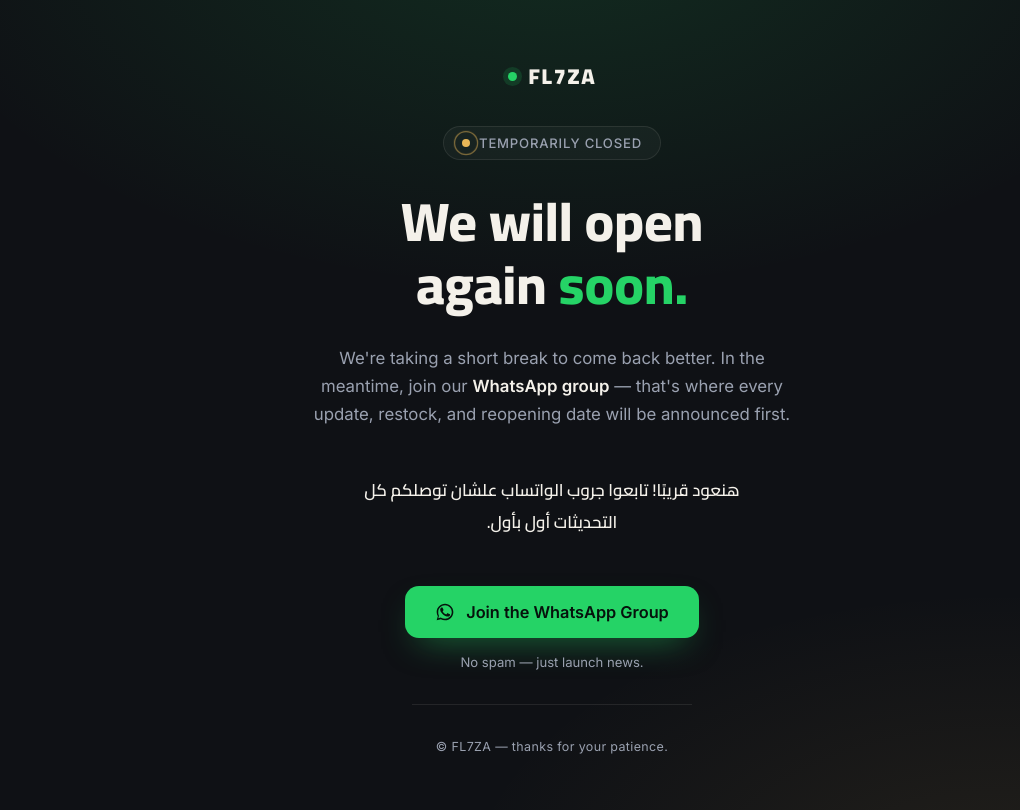
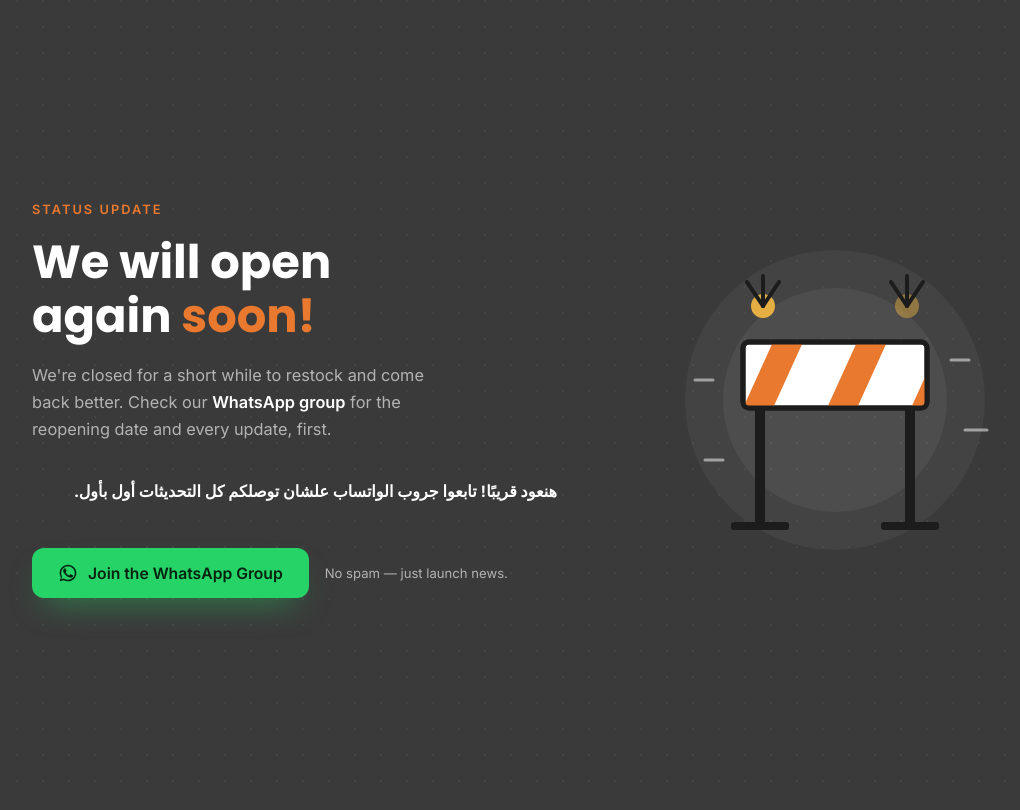
Before and after one commit to fl7za/fl7za-opening-soon, a plain HTML site: page fl7za-opening.html in a window 1280 px wide. Shown: the whole page, without its empty margins (88-1108 px from the left). Drawn offline with Linux system fonts and the light colour scheme.

Commit message:
tried to not make it look like AI slop shit

```diff
--- a/fl7za-opening.html
+++ b/fl7za-opening.html
@@ -1,195 +1,172 @@
 <title>FL7ZA — Opening Soon</title>
 <link rel="preconnect" href="https://fonts.googleapis.com">
 <link rel="preconnect" href="https://fonts.gstatic.com" crossorigin>
-<link rel="stylesheet" href="https://fonts.googleapis.com/css2?family=Cairo:wght@600;700;800;900&family=Inter:wght@400;500;600&display=swap">
+<link rel="stylesheet" href="https://fonts.googleapis.com/css2?family=Poppins:wght@600;700;800&family=Inter:wght@400;500;600&display=swap">
 <style>
   :root{
-    --bg:#0f1115;
-    --bg-2:#151822;
-    --panel:#1a1e29;
-    --ink:#f4f1ea;
-    --ink-dim:#9aa1b0;
-    --line:rgba(244,241,234,0.09);
-    --accent:#25d366;
-    --accent-ink:#06120c;
-    --gold:#e8b657;
+    --bg:#3a3a3a;
+    --bg-dot:rgba(255,255,255,0.05);
+    --ink:#ffffff;
+    --ink-dim:#b3b3b3;
+    --orange:#e8792e;
+    --orange-dim:#c96a28;
+    --yellow:#f5b942;
+    --whatsapp:#25d366;
   }
   @media (prefers-color-scheme: light){
     :root:not([data-theme="light"]){
-      --bg:#0f1115; --bg-2:#151822; --panel:#1a1e29; --ink:#f4f1ea; --ink-dim:#9aa1b0; --line:rgba(244,241,234,0.09); --accent:#25d366; --accent-ink:#06120c; --gold:#e8b657;
+      --bg:#3a3a3a; --ink:#ffffff; --ink-dim:#b3b3b3;
     }
   }
   :root[data-theme="light"]{
-    --bg:#0f1115; --bg-2:#151822; --panel:#1a1e29; --ink:#f4f1ea; --ink-dim:#9aa1b0; --line:rgba(244,241,234,0.09); --accent:#25d366; --accent-ink:#06120c; --gold:#e8b657;
+    --bg:#3a3a3a; --ink:#ffffff; --ink-dim:#b3b3b3;
   }
 
   *{box-sizing:border-box;}
   body{
     margin:0;
+    min-height:100%;
     background:
-      radial-gradient(1100px 620px at 50% -10%, rgba(37,211,102,0.14), transparent 60%),
-      radial-gradient(900px 500px at 85% 110%, rgba(232,182,87,0.09), transparent 60%),
+      radial-gradient(circle at 1px 1px, var(--bg-dot) 1.4px, transparent 1.4px) 0 0/26px 26px,
       var(--bg);
     color:var(--ink);
     font-family:"Inter", system-ui, -apple-system, "Segoe UI", sans-serif;
-    min-height:100%;
     display:flex;
     align-items:center;
     justify-content:center;
-    padding-inline:20px;
-    padding-block:56px;
+    padding-inline:24px;
+    padding-block:60px;
   }
 
-  .stage{
+  .wrap{
     width:100%;
-    max-width:640px;
+    max-width:1040px;
+    display:grid;
+    grid-template-columns:1.05fr 0.95fr;
+    align-items:center;
+    gap:40px;
+  }
+  @media (max-width:760px){
+    .wrap{grid-template-columns:1fr; text-align:center;}
+    .col-text{align-items:center;}
+  }
+
+  .brand{
+    display:flex;
+    align-items:center;
+    font-family:"Poppins", sans-serif;
+    font-weight:800;
+    font-size:1.3rem;
+    letter-spacing:0.06em;
+    text-transform:uppercase;
+    margin-bottom:34px;
+  }
+  @media (max-width:760px){ .brand{ justify-content:center; } }
+
+  .col-text{
     display:flex;
     flex-direction:column;
-    align-items:center;
-    text-align:center;
-    gap:30px;
+    gap:18px;
   }
 
-  .mark{
-    display:flex;
-    align-items:center;
-    gap:12px;
-    font-family:"Cairo", "Inter", sans-serif;
-    font-weight:900;
-    font-size:1.35rem;
-    letter-spacing:0.08em;
-    color:var(--ink);
-  }
-  .mark .dot{
-    width:9px; height:9px; border-radius:50%;
-    background:var(--accent);
-    box-shadow:0 0 0 5px rgba(37,211,102,0.15);
-  }
-
-  .status{
-    display:inline-flex;
-    align-items:center;
-    gap:9px;
-    padding:8px 18px;
-    border-radius:999px;
-    border:1px solid var(--line);
-    background:rgba(244,241,234,0.03);
-    color:var(--ink-dim);
-    font-size:0.82rem;
-    letter-spacing:0.06em;
+  .eyebrow{
+    color:var(--orange);
+    font-weight:700;
+    font-size:0.8rem;
+    letter-spacing:0.16em;
     text-transform:uppercase;
-    font-weight:500;
-  }
-  .status .pulse{
-    position:relative;
-    width:8px; height:8px; border-radius:50%;
-    background:var(--gold);
-    flex:none;
-  }
-  .status .pulse::after{
-    content:"";
-    position:absolute; inset:-6px;
-    border-radius:50%;
-    border:1px solid var(--gold);
-    animation:ring 2.2s ease-out infinite;
-  }
-  @keyframes ring{
-    0%{transform:scale(0.6); opacity:0.9;}
-    100%{transform:scale(2.1); opacity:0;}
-  }
-  @media (prefers-reduced-motion: reduce){
-    .status .pulse::after{animation:none;}
   }
 
   h1{
-    font-family:"Cairo", "Inter", sans-serif;
-    font-weight:800;
-    font-size:clamp(2.1rem, 6vw, 3.4rem);
-    line-height:1.15;
+    font-family:"Poppins", sans-serif;
+    font-weight:700;
+    font-size:clamp(2rem, 4.6vw, 2.9rem);
+    line-height:1.18;
     margin:0;
     text-wrap:balance;
   }
-  h1 .accent{color:var(--accent);}
+  h1 .accent{color:var(--orange);}
 
   p.lede{
     margin:0;
-    max-width:46ch;
+    max-width:42ch;
     color:var(--ink-dim);
-    font-size:1.05rem;
+    font-size:1.02rem;
     line-height:1.65;
   }
   p.lede strong{color:var(--ink); font-weight:600;}
+  @media (max-width:760px){ p.lede{ max-width:none; } }
 
   .ar{
-    font-family:"Cairo", "Inter", sans-serif;
+    font-family:"Poppins", sans-serif;
     direction:rtl;
     font-weight:600;
-    font-size:1.05rem;
+    font-size:1rem;
     color:var(--ink);
-    max-width:46ch;
-    line-height:1.9;
+    line-height:1.85;
   }
+
+  .cta-row{
+    display:flex;
+    align-items:center;
+    gap:16px;
+    margin-top:8px;
+    flex-wrap:wrap;
+  }
+  @media (max-width:760px){ .cta-row{ justify-content:center; } }
 
   .cta{
     display:inline-flex;
     align-items:center;
-    gap:11px;
-    padding:16px 30px;
-    border-radius:14px;
-    background:var(--accent);
-    color:var(--accent-ink);
+    gap:10px;
+    padding:15px 26px;
+    border-radius:12px;
+    background:var(--whatsapp);
+    color:#06210f;
     font-weight:700;
-    font-size:1.02rem;
+    font-size:0.98rem;
     text-decoration:none;
-    box-shadow:0 14px 34px -14px rgba(37,211,102,0.55);
+    box-shadow:0 16px 32px -14px rgba(37,211,102,0.55);
     transition:transform 0.18s ease, box-shadow 0.18s ease;
   }
-  .cta:hover{
-    transform:translateY(-2px);
-    box-shadow:0 18px 40px -14px rgba(37,211,102,0.7);
+  .cta:hover{ transform:translateY(-2px); }
+  .cta:focus-visible{ outline:2px solid var(--orange); outline-offset:3px; }
+
+  .cta-sub{ font-size:0.82rem; color:var(--ink-dim); }
+
+  .art{
+    display:flex;
+    align-items:center;
+    justify-content:center;
   }
-  .cta:focus-visible{
-    outline:2px solid var(--gold);
-    outline-offset:3px;
+  .art svg{ width:100%; max-width:400px; height:auto; }
+
+  .lamp{ animation:blink 1.6s ease-in-out infinite; transform-origin:center; }
+  .lamp.b{ animation-delay:0.8s; }
+  @keyframes blink{
+    0%, 100%{ opacity:1; }
+    50%{ opacity:0.35; }
   }
-  .cta svg{flex:none;}
-
-  .cta-sub{
-    margin-top:-14px;
-    font-size:0.82rem;
-    color:var(--ink-dim);
-  }
-
-  .divider{
-    width:100%;
-    max-width:280px;
-    height:1px;
-    background:var(--line);
-    margin-block:4px;
-  }
-
-  footer{
-    color:var(--ink-dim);
-    font-size:0.78rem;
-    letter-spacing:0.03em;
+  @media (prefers-reduced-motion: reduce){
+    .lamp{ animation:none; }
   }
 </style>
 
-<div class="stage">
-  <div class="mark"><span class="dot"></span>FL7ZA</div>
+<div class="wrap">
+  <div class="col-text">
+    <span class="eyebrow">Status update</span>
 
-  <span class="status"><span class="pulse"></span>Temporarily closed</span>
-
-  <h1>We will open<br>again <span class="accent">soon.</span></h1>
+    <h1>We will open<br>again <span class="accent">soon!</span></h1>
 
     <p class="lede">
-    We're taking a short break to come back better. In the meantime, join our
-    <strong>WhatsApp group</strong> — that's where every update, restock, and reopening
-    date will be announced first.
+      We're closed for a short while to restock and come back better.
+      Check our <strong>WhatsApp group</strong> for the reopening date and every
+      update, first.
     </p>
 
     <p class="ar">هنعود قريبًا! تابعوا جروب الواتساب علشان توصلكم كل التحديثات أول بأول.</p>
 
+    <div class="cta-row">
       <a class="cta" href="https://chat.whatsapp.com/IXd6BWyTUL5I1Z6CEs6n6v?s=cl&amp;p=a&amp;mlu=4&amp;ilr=4" target="_blank" rel="noopener">
         <svg width="20" height="20" viewBox="0 0 24 24" fill="currentColor" aria-hidden="true">
           <path d="M17.47 14.38c-.29-.15-1.73-.86-2-.96-.27-.1-.46-.15-.66.15-.2.29-.76.95-.93 1.15-.17.19-.34.22-.63.07-.29-.15-1.22-.45-2.33-1.44-.86-.77-1.44-1.72-1.61-2.01-.17-.29-.02-.45.13-.6.13-.13.29-.34.44-.51.15-.17.19-.29.29-.48.1-.19.05-.36-.02-.51-.07-.15-.66-1.59-.9-2.18-.24-.57-.48-.5-.66-.5-.17 0-.36-.02-.56-.02-.19 0-.51.07-.78.36-.27.29-1.02 1-1.02 2.43 0 1.43 1.04 2.82 1.19 3.01.15.19 2.05 3.13 4.96 4.39.69.3 1.23.48 1.65.61.69.22 1.32.19 1.82.11.55-.08 1.73-.71 1.98-1.39.24-.68.24-1.27.17-1.39-.07-.12-.26-.19-.55-.34z"/>
@@ -197,8 +174,49 @@
         </svg>
         Join the WhatsApp Group
       </a>
-  <div class="cta-sub">No spam — just launch news.</div>
+      <span class="cta-sub">No spam — just launch news.</span>
+    </div>
+  </div>
 
-  <div class="divider"></div>
-  <footer>&copy; FL7ZA — thanks for your patience.</footer>
+  <div class="art">
+    <svg viewBox="0 0 400 340" xmlns="http://www.w3.org/2000/svg" role="img" aria-label="Closed for restocking barrier illustration">
+      <circle cx="200" cy="170" r="150" fill="#ffffff" opacity="0.045"/>
+      <circle cx="200" cy="170" r="112" fill="#ffffff" opacity="0.055"/>
+
+      <g>
+        <circle class="lamp a" cx="128" cy="76" r="12" fill="var(--yellow)"/>
+        <path d="M128 76 L112 52" stroke="#1c1c1c" stroke-width="4" stroke-linecap="round"/>
+        <path d="M128 76 L128 46" stroke="#1c1c1c" stroke-width="4" stroke-linecap="round"/>
+        <path d="M128 76 L144 52" stroke="#1c1c1c" stroke-width="4" stroke-linecap="round"/>
+
+        <circle class="lamp b" cx="272" cy="76" r="12" fill="var(--yellow)"/>
+        <path d="M272 76 L256 52" stroke="#1c1c1c" stroke-width="4" stroke-linecap="round"/>
+        <path d="M272 76 L272 46" stroke="#1c1c1c" stroke-width="4" stroke-linecap="round"/>
+        <path d="M272 76 L288 52" stroke="#1c1c1c" stroke-width="4" stroke-linecap="round"/>
+      </g>
+
+      <rect x="108" y="112" width="184" height="66" rx="6" fill="#ffffff" stroke="#1c1c1c" stroke-width="5"/>
+      <clipPath id="stripes-clip"><rect x="108" y="112" width="184" height="66" rx="6"/></clipPath>
+      <g clip-path="url(#stripes-clip)">
+        <g fill="var(--orange)">
+          <polygon points="108,178 138,112 168,112 138,178"/>
+          <polygon points="192,178 222,112 252,112 222,178"/>
+          <polygon points="276,178 306,112 336,112 306,178"/>
+        </g>
+      </g>
+      <rect x="108" y="112" width="184" height="66" rx="6" fill="none" stroke="#1c1c1c" stroke-width="5"/>
+
+      <rect x="120" y="178" width="10" height="118" fill="#1c1c1c"/>
+      <rect x="270" y="178" width="10" height="118" fill="#1c1c1c"/>
+      <rect x="96" y="292" width="58" height="8" rx="3" fill="#1c1c1c"/>
+      <rect x="246" y="292" width="58" height="8" rx="3" fill="#1c1c1c"/>
+
+      <g opacity="0.5" stroke="#ffffff" stroke-width="3" stroke-linecap="round">
+        <line x1="60" y1="150" x2="78" y2="150"/>
+        <line x1="330" y1="200" x2="352" y2="200"/>
+        <line x1="70" y1="230" x2="88" y2="230"/>
+        <line x1="316" y1="130" x2="334" y2="130"/>
+      </g>
+    </svg>
   </div>
+</div>
```
Lines whose indentation alone changed are shown as unchanged.
